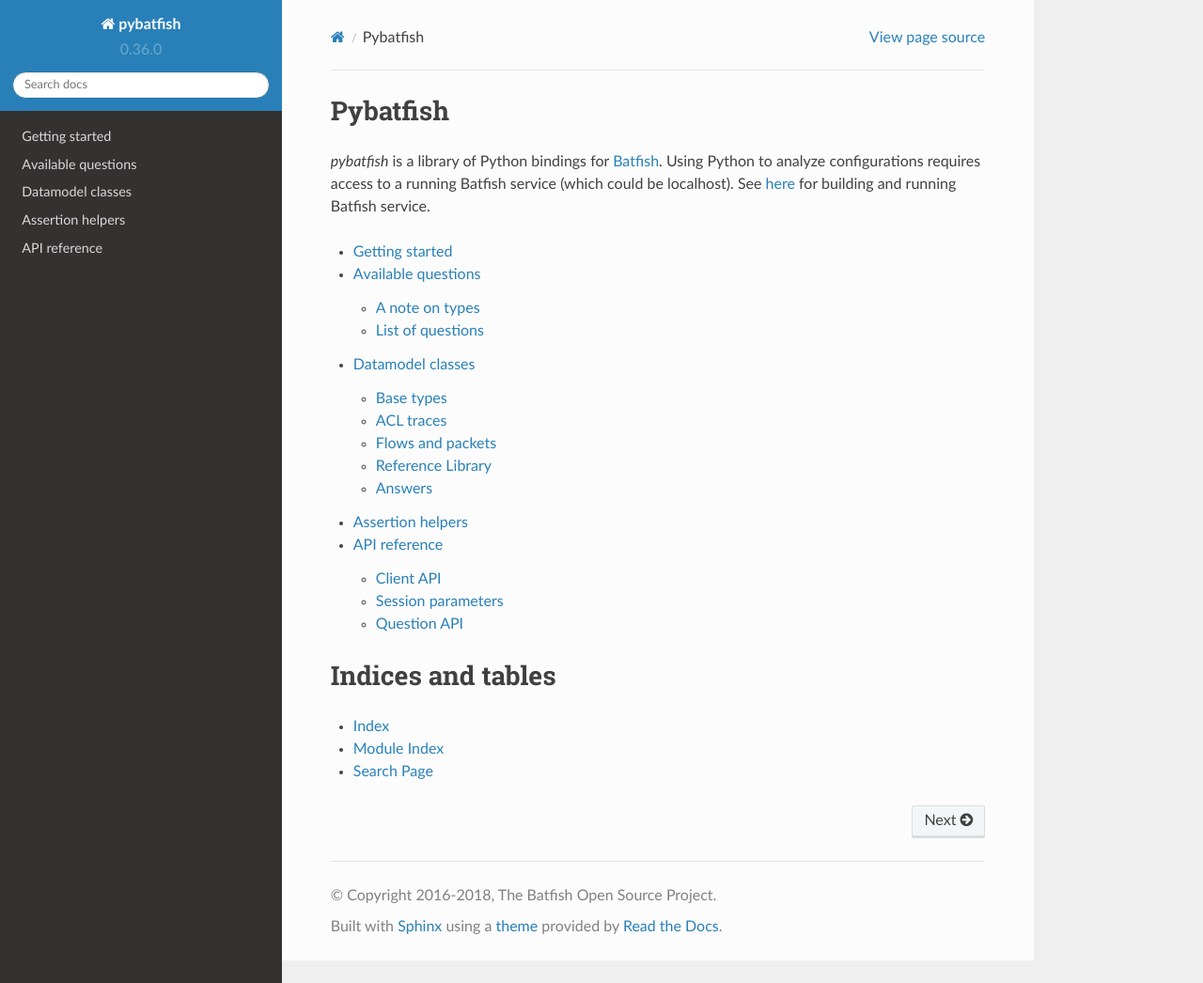
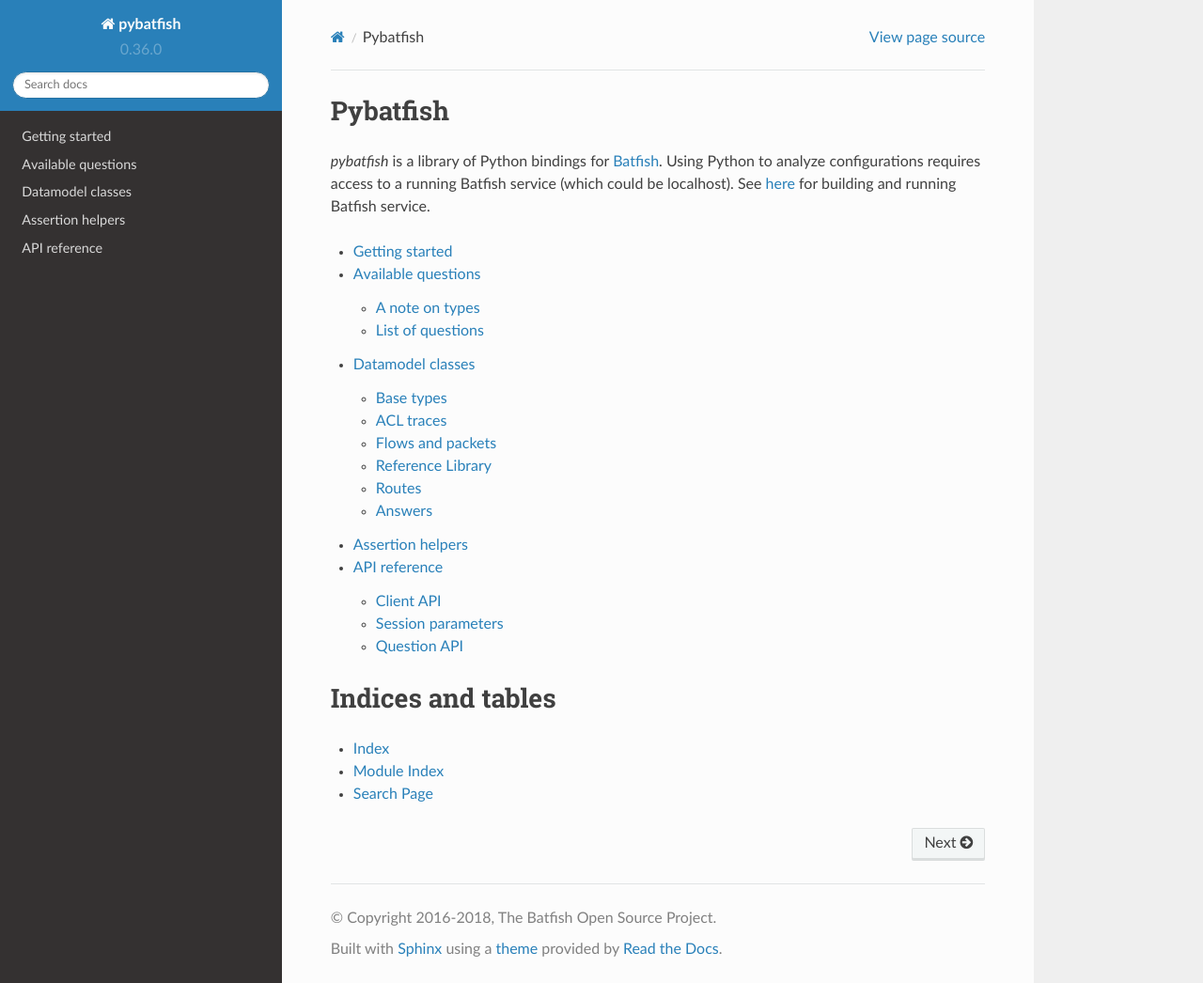
Before and after one commit to batfish/pybatfish, a Sphinx documentation site: the page built from docs/source/index.rst, in a window 1280 px wide and 1046 px high. Shown: the whole window at 94% size. Built offline with Sphinx 7.4.7 and the Read the Docs theme 2.0.0, drawn with Linux system fonts in a browser that asks for light colours.

Commit message:
update docs

```diff
--- a/docs/source/datamodel.rst
+++ b/docs/source/datamodel.rst
@@ -28,6 +28,12 @@
     :members:
 
 
+Routes
+------
+.. automodule:: pybatfish.datamodel.route
+    :members:
+
+
 Answers
 -------
 
```
